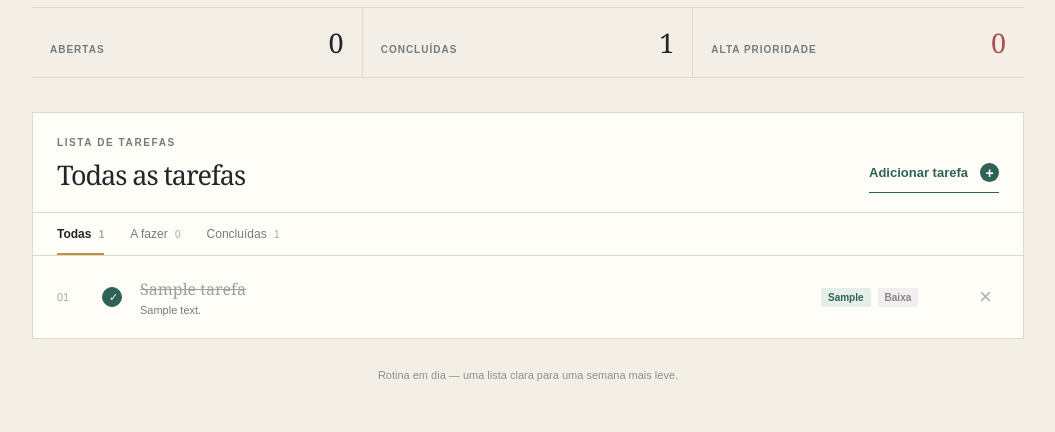
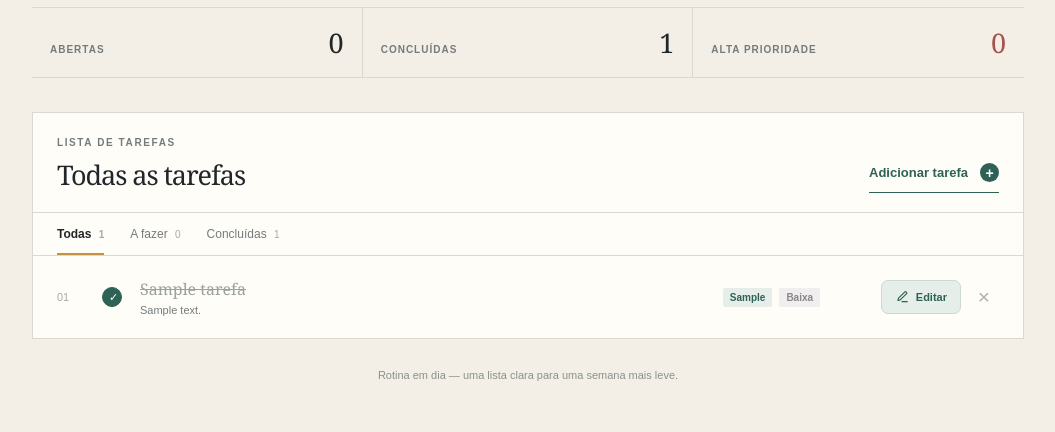
Before and after one commit to jafv-art/ToDoList, a PHP site: page /index.php in a window 1280 px wide. Shown: the part 368-800 px from the top of the page, without its empty margins (112-1167 px from the left). Run offline with PHP 8.4, Linux system fonts and the light colour scheme; the visitor is signed in with stand-in values (Sample User, id 1); tables that the repository leaves empty hold one stand-in row (values such as "Sample post").

Commit message:
Update index.php

```diff
--- a/index.php
+++ b/index.php
@@ -3,11 +3,16 @@ require_once __DIR__ . '/conexao.php';
 $usuario = exigirLogin();
 
 if ($_SERVER['REQUEST_METHOD'] === 'POST' && ($_POST['acao'] ?? '') === 'alternar') {
-    $tarefa = R::findOne('tarefas', 'id = ? AND usuario_id = ?', [(int) ($_POST['id'] ?? 0), $usuario['id']]);
-    if ($tarefa->id) {
+    $tarefa = R::findOne('tarefas', 'id = ? AND usuario_id = ?', [
+        (int) ($_POST['id'] ?? 0),
+        $usuario['id']
+    ]);
+
+    if ($tarefa && $tarefa->id) {
         $tarefa->concluida = $tarefa->concluida ? 0 : 1;
         R::store($tarefa);
     }
+
     header('Location: index.php');
     exit;
 }
@@ -30,53 +35,234 @@ $urgentes = R::count('tarefas', 'usuario_id = ? AND concluida = 0 AND prioridade
 
 cabecalho('Hoje');
 ?>
+
+<style>
+.task-line {
+    grid-template-columns: 32px 25px minmax(0, 1fr) 145px auto;
+}
+
+.task-actions {
+    display: flex;
+    align-items: center;
+    justify-content: flex-end;
+    gap: 8px;
+}
+
+.edit-button {
+    display: inline-flex;
+    align-items: center;
+    justify-content: center;
+    gap: 7px;
+    padding: 9px 13px;
+    border: 1px solid #cbd9d0;
+    border-radius: 7px;
+    background: #e5eee9;
+    color: #2f6256;
+    font: 700 11px Arial, sans-serif;
+    transition: all .2s ease;
+    white-space: nowrap;
+}
+
+.edit-button:hover {
+    background: #2f6256;
+    border-color: #2f6256;
+    color: #fff;
+    transform: translateY(-2px);
+    box-shadow: 0 4px 10px rgba(47, 98, 86, .18);
+}
+
+.edit-button svg {
+    width: 14px;
+    height: 14px;
+}
+
+.task-actions .delete {
+    display: grid;
+    width: 30px;
+    height: 30px;
+    place-items: center;
+    border-radius: 7px;
+    font-size: 21px;
+    transition: .2s;
+}
+
+.task-actions .delete:hover {
+    background: #f7e7e3;
+}
+
+@media (max-width: 700px) {
+    .task-line {
+        grid-template-columns: 24px 23px minmax(0, 1fr) auto;
+        gap: 9px;
+    }
+
+    .task-actions {
+        gap: 5px;
+    }
+
+    .edit-button {
+        padding: 8px;
+    }
+
+    .edit-button span {
+        display: none;
+    }
+
+    .edit-button svg {
+        width: 17px;
+        height: 17px;
+    }
+}
+</style>
+
 <section class="masthead">
     <div class="mast-copy">
         <span class="section-label">ROTINA EM DIA / 01</span>
         <h1>O que merece<br><em>sua atenção?</em></h1>
         <p>Uma lista direta para organizar as próximas ações.</p>
     </div>
-    <div class="today-note"><span>STATUS DE HOJE</span><strong><?= $abertas ?> tarefas abertas</strong><small><?= $feitas ?> concluída(s) até agora</small></div>
+
+    <div class="today-note">
+        <span>STATUS DE HOJE</span>
+        <strong><?= $abertas ?> tarefas abertas</strong>
+        <small><?= $feitas ?> concluída(s) até agora</small>
+    </div>
 </section>
 
-<?php if (isset($_GET['sucesso'])): ?><div class="notice">Tarefa adicionada à sua lista.</div><?php endif; ?>
-<?php if (isset($_GET['excluida'])): ?><div class="notice">Tarefa excluída.</div><?php endif; ?>
+<?php if (isset($_GET['sucesso'])): ?>
+    <div class="notice">Tarefa adicionada à sua lista.</div>
+<?php endif; ?>
+
+<?php if (isset($_GET['excluida'])): ?>
+    <div class="notice">Tarefa excluída.</div>
+<?php endif; ?>
+
+<?php if (isset($_GET['editada'])): ?>
+    <div class="notice">Tarefa atualizada com sucesso!</div>
+<?php endif; ?>
 
 <section class="quick-numbers">
-    <div><span>ABERTAS</span><strong><?= $abertas ?></strong></div>
-    <div><span>CONCLUÍDAS</span><strong><?= $feitas ?></strong></div>
-    <div><span>ALTA PRIORIDADE</span><strong class="red-number"><?= $urgentes ?></strong></div>
+    <div>
+        <span>ABERTAS</span>
+        <strong><?= $abertas ?></strong>
+    </div>
+
+    <div>
+        <span>CONCLUÍDAS</span>
+        <strong><?= $feitas ?></strong>
+    </div>
+
+    <div>
+        <span>ALTA PRIORIDADE</span>
+        <strong class="red-number"><?= $urgentes ?></strong>
+    </div>
 </section>
 
 <section class="task-sheet">
+
     <header class="sheet-header">
-        <div><span class="section-label">LISTA DE TAREFAS</span><h2><?= $filtro === 'todas' ? 'Todas as tarefas' : ucfirst($filtro) ?></h2></div>
-        <a class="add-button" href="inclusao.php">Adicionar tarefa <b>+</b></a>
+        <div>
+            <span class="section-label">LISTA DE TAREFAS</span>
+            <h2><?= $filtro === 'todas' ? 'Todas as tarefas' : ucfirst($filtro) ?></h2>
+        </div>
+
+        <a class="add-button" href="inclusao.php">
+            Adicionar tarefa <b>+</b>
+        </a>
     </header>
+
     <nav class="filter-nav">
-        <a class="<?= $filtro === 'todas' ? 'active' : '' ?>" href="?filtro=todas">Todas <small><?= $total ?></small></a>
-        <a class="<?= $filtro === 'pendentes' ? 'active' : '' ?>" href="?filtro=pendentes">A fazer <small><?= $abertas ?></small></a>
-        <a class="<?= $filtro === 'concluidas' ? 'active' : '' ?>" href="?filtro=concluidas">Concluídas <small><?= $feitas ?></small></a>
+        <a class="<?= $filtro === 'todas' ? 'active' : '' ?>" href="?filtro=todas">
+            Todas <small><?= $total ?></small>
+        </a>
+
+        <a class="<?= $filtro === 'pendentes' ? 'active' : '' ?>" href="?filtro=pendentes">
+            A fazer <small><?= $abertas ?></small>
+        </a>
+
+        <a class="<?= $filtro === 'concluidas' ? 'active' : '' ?>" href="?filtro=concluidas">
+            Concluídas <small><?= $feitas ?></small>
+        </a>
     </nav>
 
     <?php if (!$tarefas): ?>
-        <div class="empty"><strong>Esta lista está vazia.</strong><span>Use o botão acima para organizar seu próximo passo.</span></div>
+
+        <div class="empty">
+            <strong>Esta lista está vazia.</strong>
+            <span>Use o botão acima para organizar seu próximo passo.</span>
+        </div>
+
     <?php else: ?>
+
         <div class="task-list">
+
             <?php $numero = 1; foreach ($tarefas as $tarefa): ?>
+
                 <article class="task-line <?= $tarefa->concluida ? 'completed' : '' ?>">
-                    <span class="task-number"><?= str_pad((string) $numero++, 2, '0', STR_PAD_LEFT) ?></span>
+
+                    <span class="task-number">
+                        <?= str_pad((string) $numero++, 2, '0', STR_PAD_LEFT) ?>
+                    </span>
+
                     <form method="post" class="check-form">
                         <input type="hidden" name="acao" value="alternar">
                         <input type="hidden" name="id" value="<?= (int) $tarefa->id ?>">
-                        <button class="round-check" type="submit" title="Concluir tarefa"><?= $tarefa->concluida ? '✓' : '' ?></button>
+
+                        <button class="round-check" type="submit" title="Concluir tarefa">
+                            <?= $tarefa->concluida ? '✓' : '' ?>
+                        </button>
                     </form>
-                    <div class="task-content"><strong><?= e($tarefa->titulo) ?></strong><?php if ($tarefa->descricao): ?><span><?= e(mb_strimwidth($tarefa->descricao, 0, 94, '…')) ?></span><?php endif; ?></div>
-                    <div class="task-side"><span class="category"><?= e($tarefa->categoria) ?></span><span class="priority <?= strtolower((string) $tarefa->prioridade) ?>"><?= e($tarefa->prioridade) ?></span></div>
-                    <a class="delete" href="exclusao.php?id=<?= (int) $tarefa->id ?>" title="Excluir tarefa">×</a>
+
+                    <div class="task-content">
+                        <strong><?= e($tarefa->titulo) ?></strong>
+
+                        <?php if ($tarefa->descricao): ?>
+                            <span><?= e(mb_strimwidth($tarefa->descricao, 0, 94, '…')) ?></span>
+                        <?php endif; ?>
+                    </div>
+
+                    <div class="task-side">
+                        <span class="category"><?= e($tarefa->categoria) ?></span>
+
+                        <span class="priority <?= strtolower((string) $tarefa->prioridade) ?>">
+                            <?= e($tarefa->prioridade) ?>
+                        </span>
+                    </div>
+
+                    <div class="task-actions">
+
+                        <a
+                            class="edit-button"
+                            href="editar.php?id=<?= (int) $tarefa->id ?>"
+                            title="Editar tarefa"
+                            aria-label="Editar tarefa"
+                        >
+                            <svg viewBox="0 0 24 24" fill="none"
+                                 stroke="currentColor" stroke-width="2"
+                                 stroke-linecap="round" stroke-linejoin="round">
+                                <path d="M12 20h9"/>
+                                <path d="M16.5 3.5a2.1 2.1 0 0 1 3 3L9 17l-4 1 1-4Z"/>
+                            </svg>
+                            <span>Editar</span>
+                        </a>
+
+                        <a
+                            class="delete"
+                            href="exclusao.php?id=<?= (int) $tarefa->id ?>"
+                            title="Excluir tarefa"
+                            aria-label="Excluir tarefa"
+                        >×</a>
+
+                    </div>
+
                 </article>
+
             <?php endforeach; ?>
+
         </div>
+
     <?php endif; ?>
+
 </section>
+
 <?php rodape(); ?>
```
